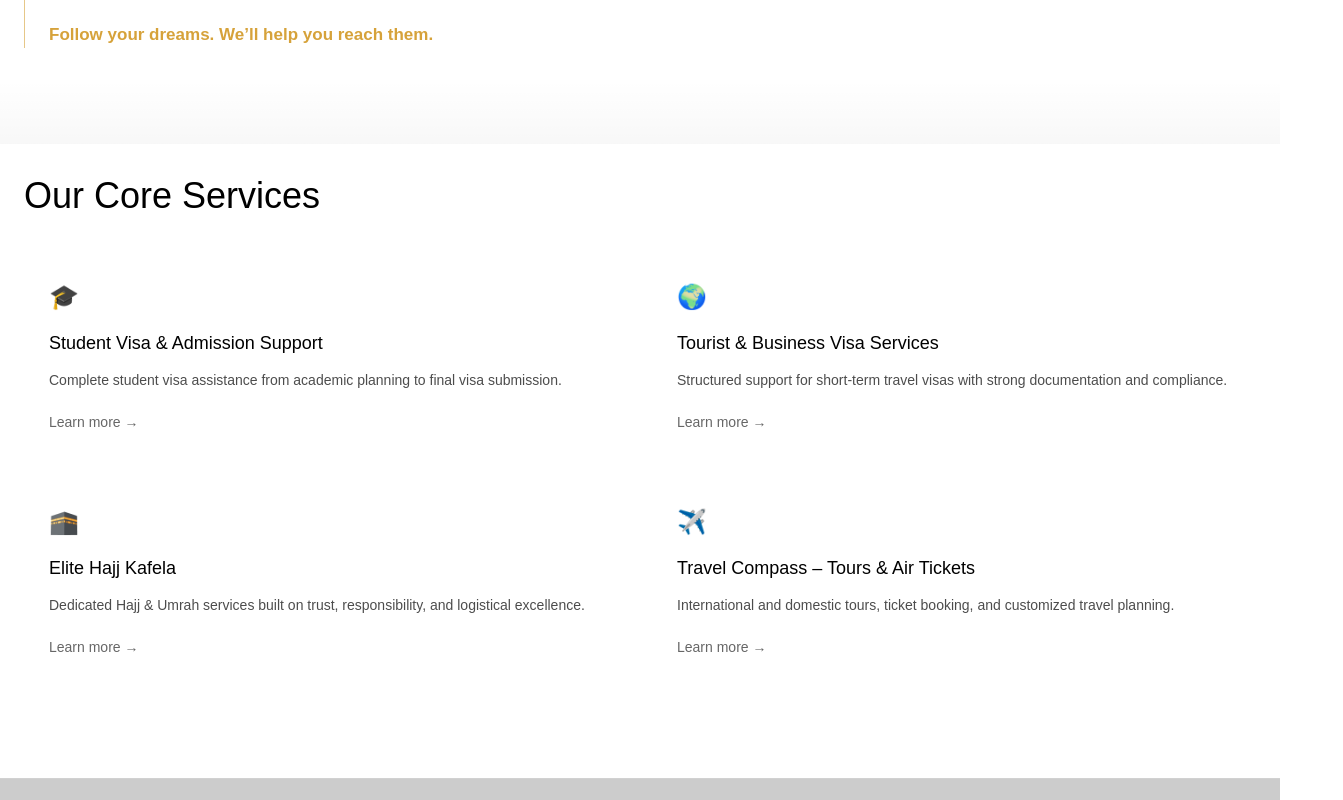
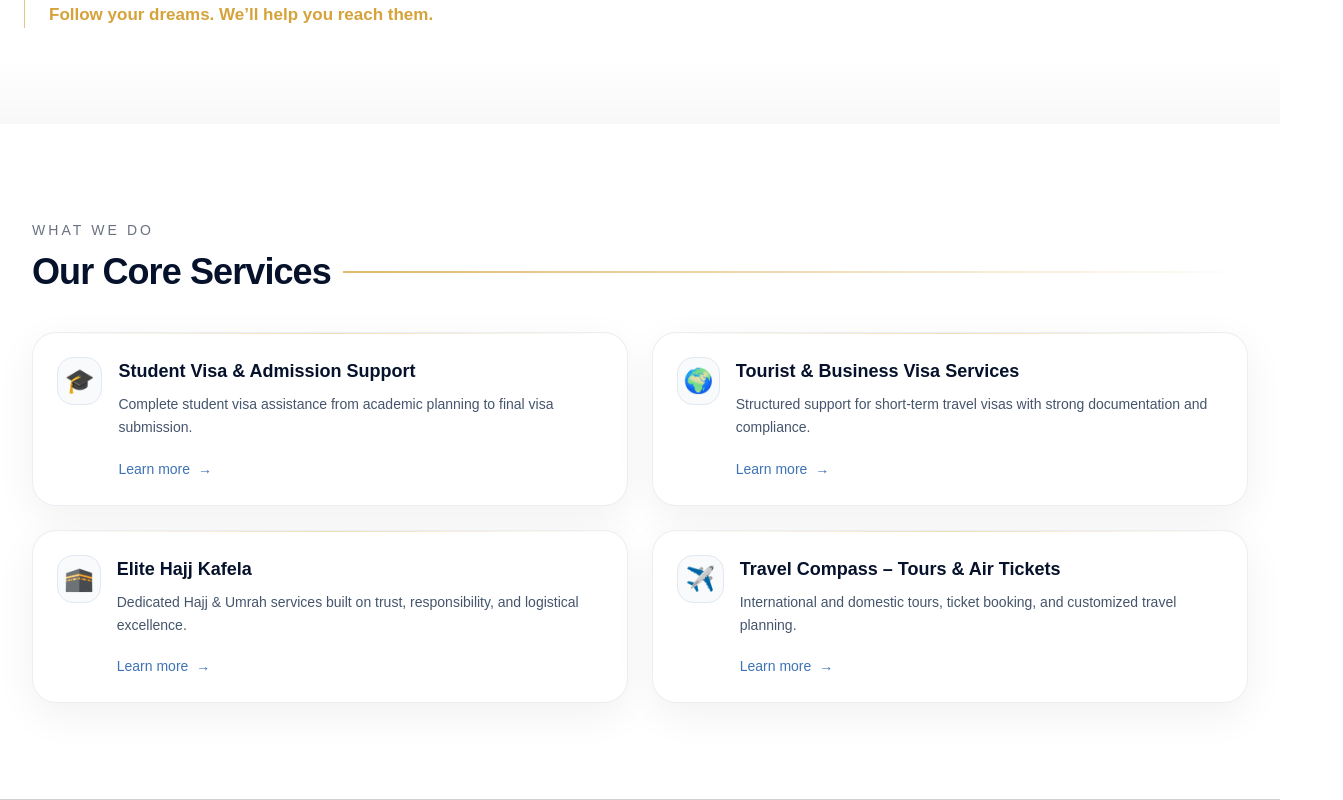
Before and after one commit to thinkGrow/elite-visa-global, a Next.js app: page / in a window 1280 px wide. Shown: the part 1320-2120 px from the top of the page, 1343 px wide, since content can reach past the window. Built offline with nearby package versions, Linux system fonts and the light colour scheme.

Commit message:
service section bg white

```diff
--- a/src/components/home/CoreServiceSection.tsx
+++ b/src/components/home/CoreServiceSection.tsx
@@ -1,4 +1,5 @@
 import React from "react";
+import { themeVars } from "@/lib/theme";
 
 export function CoreServiceSection() {
   const services = [
@@ -25,25 +26,64 @@ export function CoreServiceSection() {
   ];
 
   return (
-    <section id="services" className="mx-auto max-w-7xl px-6 pb-24">
-      <div className="text-sm tracking-[0.22em] text-white/60">WHAT WE DO</div>
-      <h2 className="mt-3 text-3xl md:text-4xl">Our Core Services</h2>
+    <section
+      id="services"
+      style={themeVars}
+      className="mx-auto w-full max-w-7xl px-4 sm:px-6 lg:px-8 py-24"
+    >
+      <div className="text-sm tracking-[0.22em] text-[var(--evg-deep)]/60">
+        WHAT WE DO
+      </div>
+
+      <div className="mt-3 flex items-center gap-3">
+        <h2 className="text-3xl md:text-4xl font-semibold tracking-tight text-[var(--evg-deep)]">
+          Our Core Services
+        </h2>
+        <span className="h-[2px] flex-1 bg-gradient-to-r from-[var(--evg-gold)]/75 to-transparent" />
+      </div>
 
       <div className="mt-10 grid gap-6 md:grid-cols-2">
         {services.map((s) => (
           <a
             key={s.title}
             href="#"
-            className="group rounded-3xl border border-white/10 bg-white/5 p-6 transition hover:bg-white/10"
+            className={[
+              "group relative rounded-3xl p-6 transition",
+              "border border-slate-200/70 bg-white",
+              "shadow-[0_12px_40px_rgba(2,6,23,0.06)]",
+              "hover:-translate-y-0.5 hover:shadow-[0_18px_60px_rgba(2,6,23,0.10)]",
+              "focus:outline-none focus:ring-2 focus:ring-[var(--evg-gold)]/25",
+            ].join(" ")}
           >
-            <div className="text-2xl">{s.icon}</div>
-            <h3 className="mt-4 text-lg">{s.title}</h3>
-            <p className="mt-3 text-sm text-black/70 leading-relaxed">
-              {s.text}
-            </p>
+            {/* subtle top hairline + hover glow */}
+            <div
+              aria-hidden="true"
+              className="pointer-events-none absolute left-0 right-0 top-0 h-px bg-gradient-to-r from-transparent via-[var(--evg-gold)]/35 to-transparent"
+            />
+            <div
+              aria-hidden="true"
+              className="pointer-events-none absolute -top-24 -right-24 h-56 w-56 rounded-full opacity-0 transition-opacity duration-300 group-hover:opacity-100 bg-[radial-gradient(circle,rgba(214,162,58,0.16),transparent_65%)]"
+            />
 
-            <div className="mt-5 text-sm text-black/60 group-hover:text-black transition">
-              Learn more →
+            <div className="relative">
+              <div className="flex items-start gap-4">
+                <div className="flex h-12 w-12 items-center justify-center rounded-2xl border border-slate-200 bg-slate-50">
+                  <div className="text-2xl leading-none">{s.icon}</div>
+                </div>
+
+                <div className="min-w-0">
+                  <h3 className="text-lg font-semibold text-[var(--evg-deep)]">
+                    {s.title}
+                  </h3>
+                  <p className="mt-2 text-sm text-slate-600 leading-relaxed">
+                    {s.text}
+                  </p>
+
+                  <div className="mt-5 inline-flex items-center gap-2 text-sm text-[var(--evg-blue)]/85 group-hover:text-[var(--evg-blue)] transition">
+                    Learn more <span className="transition-transform group-hover:translate-x-0.5">→</span>
+                  </div>
+                </div>
+              </div>
             </div>
           </a>
         ))}
--- a/src/components/home/WelcomeSection.tsx
+++ b/src/components/home/WelcomeSection.tsx
@@ -3,10 +3,7 @@ import { themeVars } from "@/lib/theme";
 
 export function WelcomeSection() {
   return (
-    <section
-      className="relative overflow-hidden bg-white"
-      style={themeVars}
-    >
+    <section className="relative overflow-hidden bg-white" style={themeVars}>
       {/* Soft EVG blue glow */}
       <div
         className="pointer-events-none absolute -top-32 -left-32 h-[500px] w-[500px] rounded-full blur-3xl"
@@ -21,13 +18,16 @@ export function WelcomeSection() {
 
       <div className="relative mx-auto max-w-7xl px-6 py-24">
         <div className="max-w-4xl pl-6 border-l border-[color:var(--evg-gold)]/60">
-          <div className="text-xs tracking-[0.3em] text-[color:var(--evg-blue)]/70">
+          <div className="text-sm tracking-[0.22em] text-[var(--evg-deep)]/60">
             WELCOME
           </div>
 
-          <h2 className="mt-4 text-3xl md:text-4xl lg:text-5xl font-semibold text-[color:var(--evg-deep)] leading-tight">
-            Welcome to Elite Visa Global
-          </h2>
+          <div className="mt-3 flex items-center gap-3">
+            <h2 className="text-3xl md:text-4xl font-semibold tracking-tight text-[var(--evg-deep)]">
+              Welcome to Elite Visa Global
+            </h2>
+            <span className="h-[2px] flex-1 bg-gradient-to-r from-[var(--evg-gold)]/75 to-transparent" />
+          </div>
 
           <div className="mt-8 space-y-6 text-gray-800 leading-relaxed text-[17px]">
             <p>
@@ -41,14 +41,14 @@ export function WelcomeSection() {
               In a world shaped by complex immigration rules and global
               regulations, EVG transforms ambition into structured, achievable
               pathways. From international education and short-term travel to
-              business mobility, pilgrimage, and leisure journeys, we ensure every
-              step is compliant, considered, and purposeful.
+              business mobility, pilgrimage, and leisure journeys, we ensure
+              every step is compliant, considered, and purposeful.
             </p>
 
             <p>
-              Our approach is consultative, not transactional. We listen before we
-              advise, assess before we recommend, and prepare every application
-              with precision and integrity.
+              Our approach is consultative, not transactional. We listen before
+              we advise, assess before we recommend, and prepare every
+              application with precision and integrity.
             </p>
 
             <p>
```
